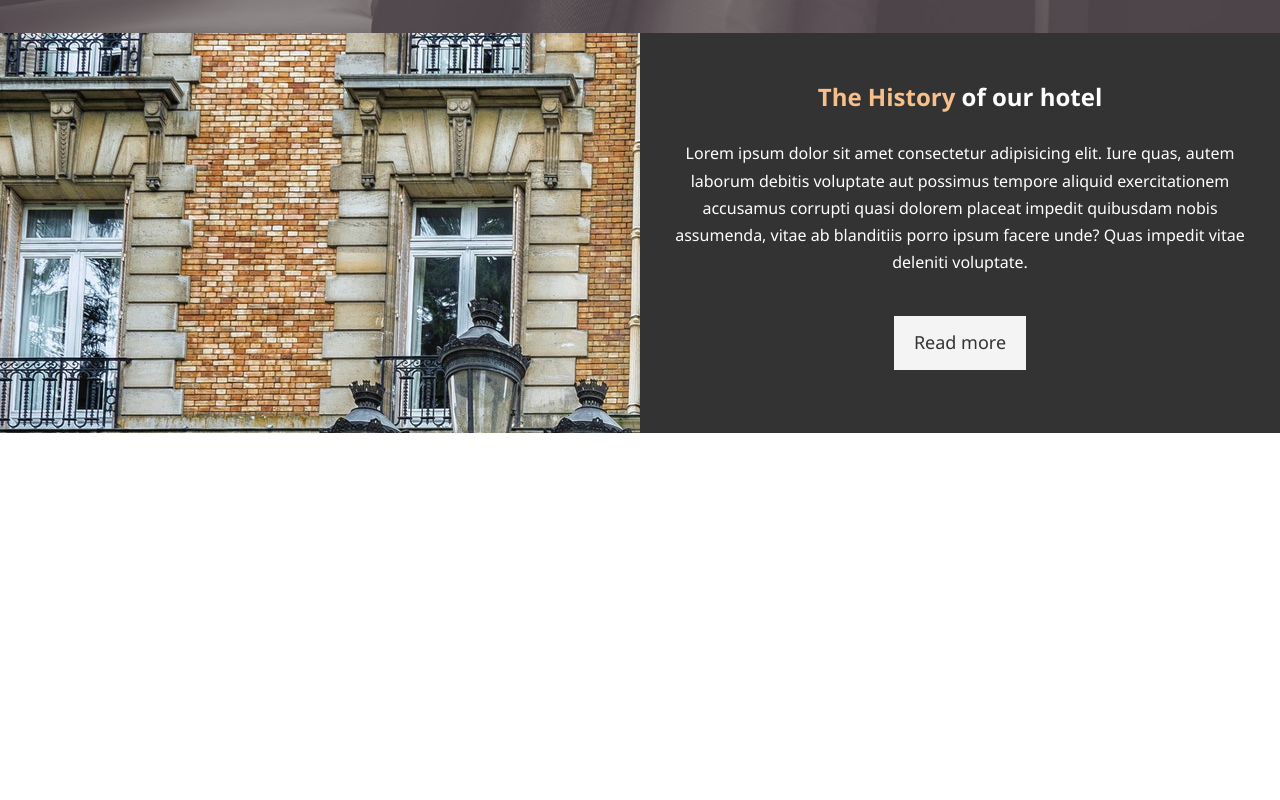
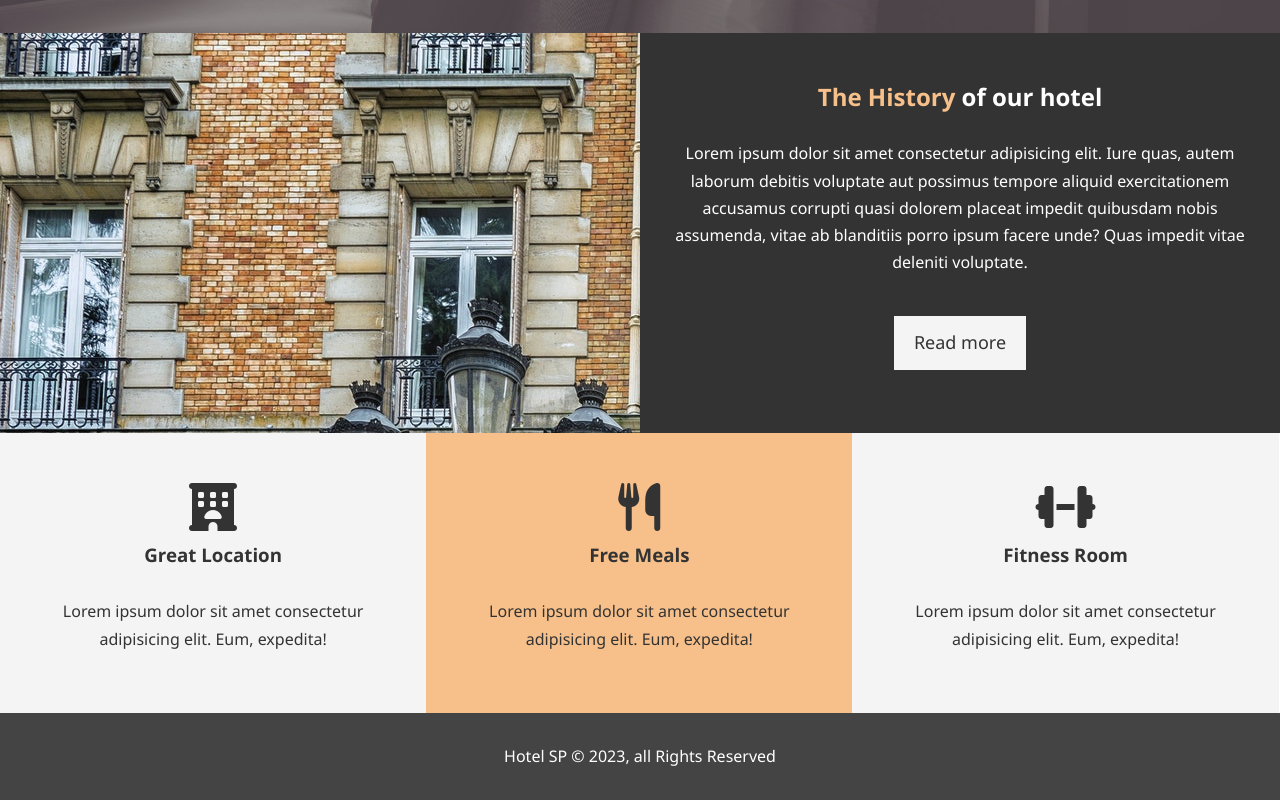
Before and after one commit to FlushingBaseball/Hotel, a plain HTML site: page index.html in a window 1280 px wide. Shown: the part 634-1434 px from the top of the page. Before the commit the page ends 1067 px from the top, so only its background shows below. Drawn offline with Linux system fonts and the light colour scheme.

Commit message:
footer and about section

```diff
--- a/css/style.css
+++ b/css/style.css
@@ -33,6 +33,12 @@ p{
 /*
 Utility classes
 */
+
+.clr {
+    clear: both;
+}
+
+
 .container{
     margin: auto;
     max-width: 1100px;
@@ -40,9 +46,6 @@ Utility classes
     padding: 0, 20px;
 }
 
-.bg-dark{
-    background: #333;
-}
 
 .text-primary{
     color: #f7c08a;
@@ -188,3 +191,29 @@ Utility classes
 #home-info .info-content p {
     padding-bottom: 30px;
 }
+
+
+/* Features */
+
+.box{
+    float: left;
+    width: 33.3%;
+    padding: 50px;
+    text-align: center;
+
+}
+
+.box i{
+    margin-bottom: 10px;
+}
+
+
+
+/**/
+
+#main-footer{
+    text-align: center;
+    background: #444;
+    color: #fff;
+    padding: 20px;
+}
--- a/index.html
+++ b/index.html
@@ -6,6 +6,9 @@
     <meta name="viewport" content="width=device-width, initial-scale=1.0">
     <meta name="description" content="welcome to the best hotel in new york">
     <meta name="keywords" content="hotel, boston hotel, new england hotel">
+    <link rel="stylesheet" href="https://cdnjs.cloudflare.com/ajax/libs/font-awesome/6.4.2/css/all.min.css"
+        integrity="sha512-z3gLpd7yknf1YoNbCzqRKc4qyor8gaKU1qmn+CShxbuBusANI9QpRohGBreCFkKxLhei6S9CQXFEbbKuqLg0DA=="
+        crossorigin="anonymous" referrerpolicy="no-referrer" />
     <link rel="stylesheet" href="css/style.css">
     <title>Hotel SP | Welcome</title>
 </head>
@@ -48,5 +51,31 @@
         </div>
     </section>
 
+    <section id="features">
+        <div class="box bg-light">
+            <i class="fas fa-hotel fa-3x"></i>
+            <h3>Great Location</h3>
+            <p>Lorem ipsum dolor sit amet consectetur adipisicing elit. Eum, expedita!</p>
+        </div>
+        <div class="box bg-primary">
+            <i class="fas fa-utensils fa-3x"></i>
+
+            <h3>Free Meals</h3>
+            <p>Lorem ipsum dolor sit amet consectetur adipisicing elit. Eum, expedita!</p>
+
+        </div>
+        <div class="box bg-light">
+            <i class="fas fa-dumbbell fa-3x"></i>
+
+            <h3>Fitness Room</h3>
+            <p>Lorem ipsum dolor sit amet consectetur adipisicing elit. Eum, expedita!</p>
+
+        </div>
+    </section>
+    <div class="clr"></div>
+  <footer id="main-footer">
+    <p>Hotel SP &copy; 2023, all Rights Reserved</p>
+  </footer>
+
 </body>
 </html>
```
Also changed, not shown: 1 other file.
